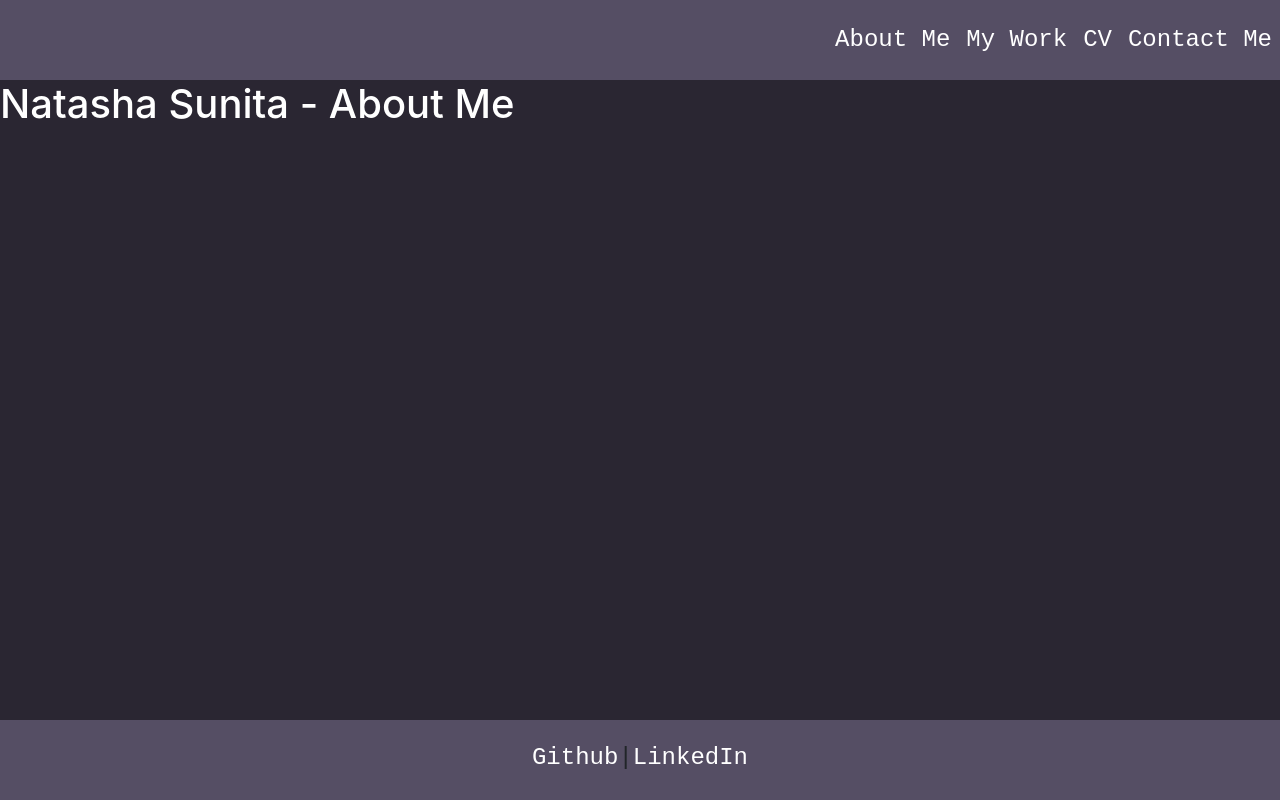
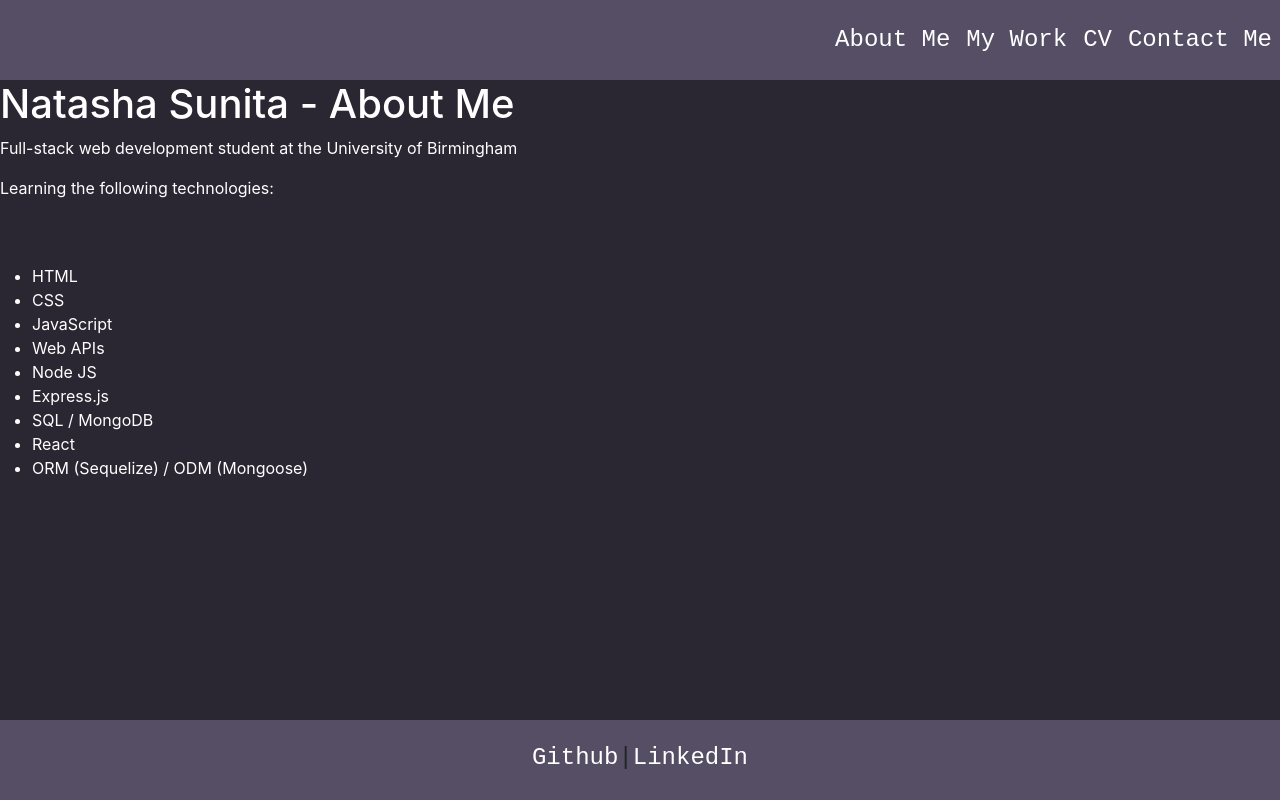
Before and after one commit to LonelyOrphan/react-portfolio, a React (Create React App) app in the folder portfolio/: page / in a window 1280 px wide. Built offline with nearby package versions, Linux system fonts and the light colour scheme.

Commit message:
got state change working

```diff
--- a/portfolio/src/App.js
+++ b/portfolio/src/App.js
@@ -8,10 +8,12 @@ import Project from "./components/Project";
 import Footer from "./components/Footer";
 
 function App() {
+  const [chosenContent, setChosenContent] = useState("bio");
+  console.log(chosenContent);
   return (
     <>
-      <Header />
-      <Content />
+      <Header changeContent={setChosenContent} />
+      <Content showContent={chosenContent} />
       <Footer />
     </>
   );
--- a/portfolio/src/components/Content.js
+++ b/portfolio/src/components/Content.js
@@ -2,10 +2,10 @@ import React from "react";
 import Project from "./Project";
 
 export default function Content(props) {
-  if (props === "bio") {
+  if (props.showContent === "bio") {
     return (
       <main>
-        <div class="main-text m-5 p-3">
+        <div className="bio-text">
           <p>
             Full-stack web development student at the University of Birmingham
           </p>
@@ -24,7 +24,7 @@ export default function Content(props) {
         </div>
       </main>
     );
-  } else if (props === "project") {
+  } else if (props.showContent === "project") {
     return <Project />;
   }
 }
--- a/portfolio/src/components/Header.js
+++ b/portfolio/src/components/Header.js
@@ -1,10 +1,10 @@
 import React from "react";
 import Navigation from "./Navigation";
 
-export default function Header() {
+export default function Header({ changeContent }) {
   return (
     <div>
-      <Navigation />
+      <Navigation changeContent={changeContent} />
       <h1>Natasha Sunita - About Me</h1>
     </div>
   );
--- a/portfolio/src/components/Navigation.js
+++ b/portfolio/src/components/Navigation.js
@@ -2,17 +2,19 @@ import React from "react";
 import Nav from "react-bootstrap/Nav";
 import Navbar from "react-bootstrap/Navbar";
 
-export default function Navigation() {
-  // const renderSection = setSection((section = this.text));
+export default function Navigation({ changeContent }) {
   return (
     <Navbar className="nav" expand="lg">
       <Navbar.Toggle aria-controls="basic-navbar-nav" />
       <Navbar.Collapse id="basic-navbar-nav">
         <Nav className="ms-auto">
-          <Nav.Link className="nav-link" href="#aboutme">
+          <Nav.Link
+            className="nav-link"
+            onClick={() => changeContent("aboutMe")}
+          >
             About Me
           </Nav.Link>
-          <Nav.Link>My Work</Nav.Link>
+          <Nav.Link onClick={() => changeContent("myWork")}>My Work</Nav.Link>
           <Nav.Link href="#cv">CV</Nav.Link>
           <Nav.Link href="#contactme">Contact Me</Nav.Link>
         </Nav>
--- a/portfolio/src/index.css
+++ b/portfolio/src/index.css
@@ -22,7 +22,8 @@ code {
 }
 
 .nav-link,
-h1 {
+h1,
+.bio-text {
   color: white !important;
 }
 
```
